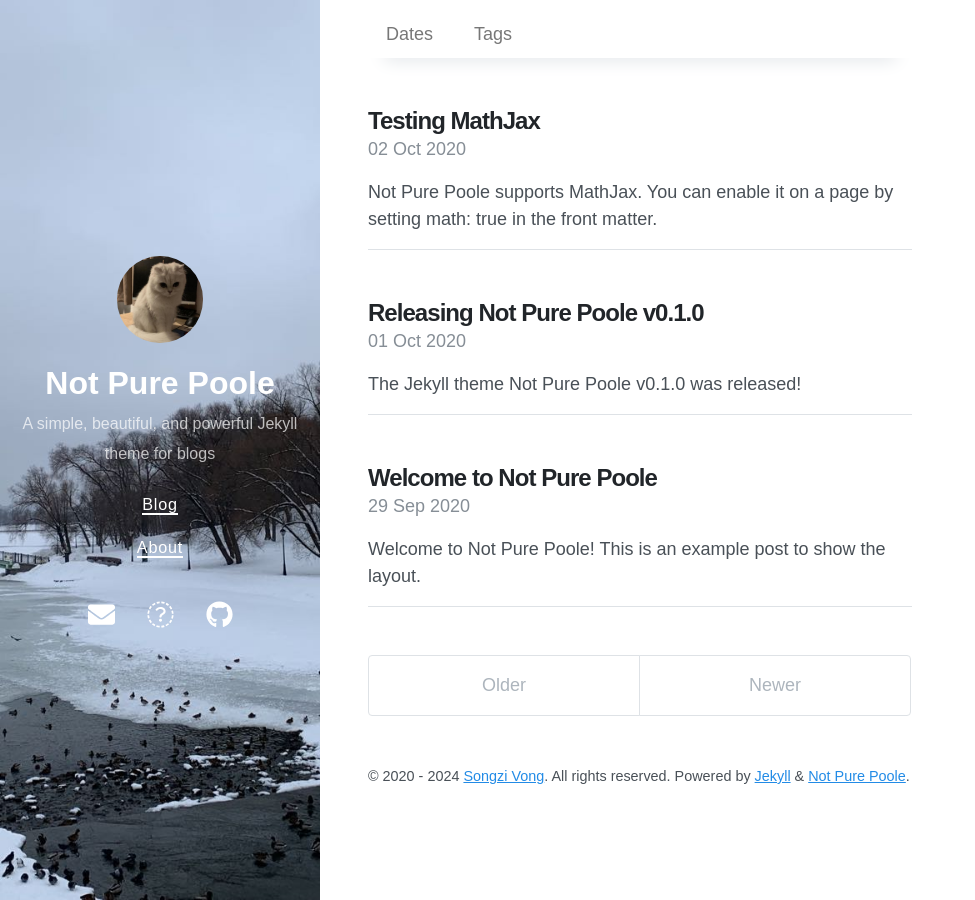
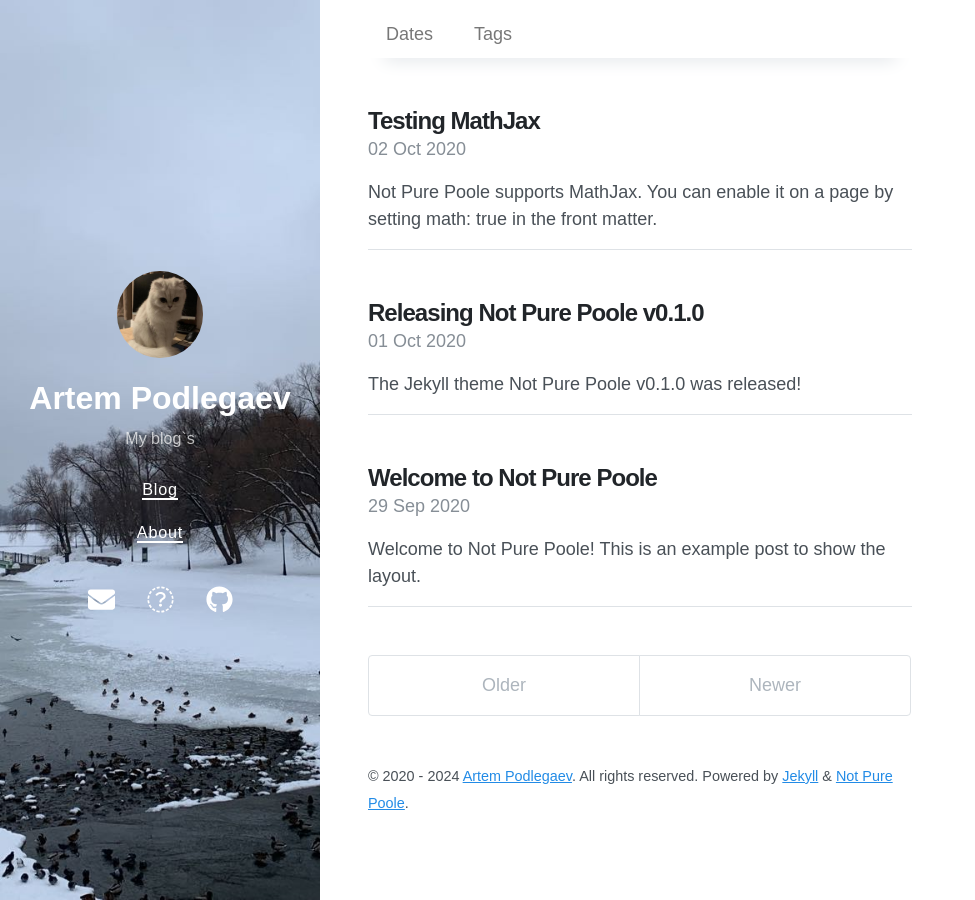
Before and after one commit to artemkaFismat/artemka_fismat, a Jekyll site: the page built from index.html, in a window 1280 px wide. Shown: the whole page, without its empty margins (0-975 px from the left). Built offline with Jekyll 4.4.1, drawn with Linux system fonts in a browser that asks for light colours; nearby versions of some CDN libraries; the list of posts is cut into pages by our own code.

Commit message:
Update _config.yml

```diff
--- a/_config.yml
+++ b/_config.yml
@@ -1,7 +1,7 @@
 # Setup
-title: Not Pure Poole
-description: A simple, beautiful, and powerful Jekyll theme for blogs
-url: https://vszhub.github.io
+title: Artem Podlegaev
+description: My blog`s
+url: https://github.com/artemkaFismat
 avatar: /avatar.jpeg
 paginate: 5
 permalink: pretty
@@ -33,10 +33,10 @@
   card: summary
 logo: logo.png
 social:
-  name: Songzi Vong
+  name: Artem Podlegaev
   links:
-    - https://twitter.com/vszhub
-    - https://github.com/vszhub
+    - https://t.me/artemka_fismat
+    - https://github.com/artemkaFismat
 google_site_verification: xxxxx
 lang: en
 
@@ -54,6 +54,6 @@
 
 # Specify the author for blog posts
 author:
-  name: Songzi Vong
-  url: https://github.com/vszhub/
-  email: vszhub@gmail.com
+  name: Artem Podlegaev
+  url: https://github.com/artemkaFismat
+  email: paa2009kem@yandex.ru
```
